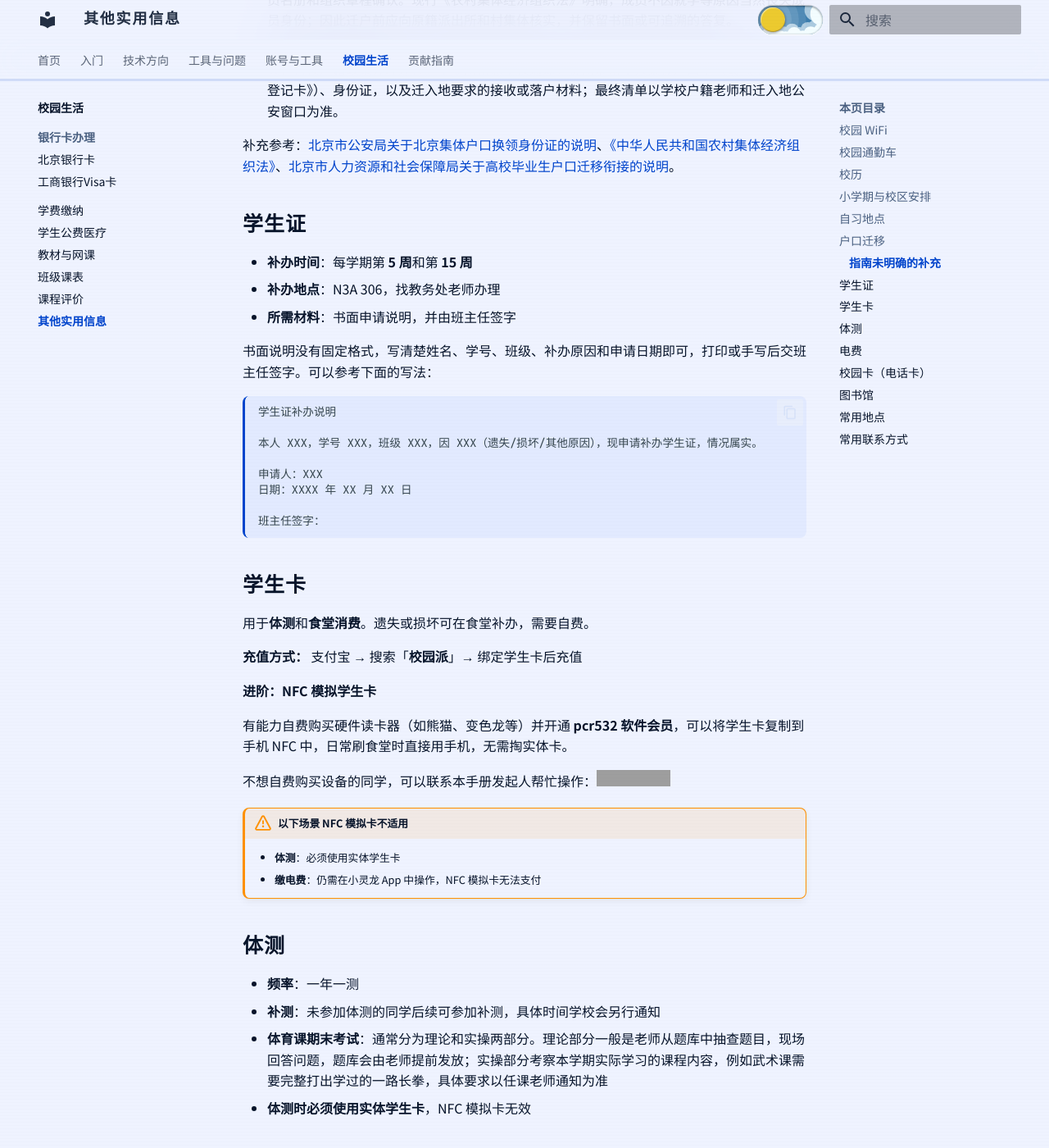
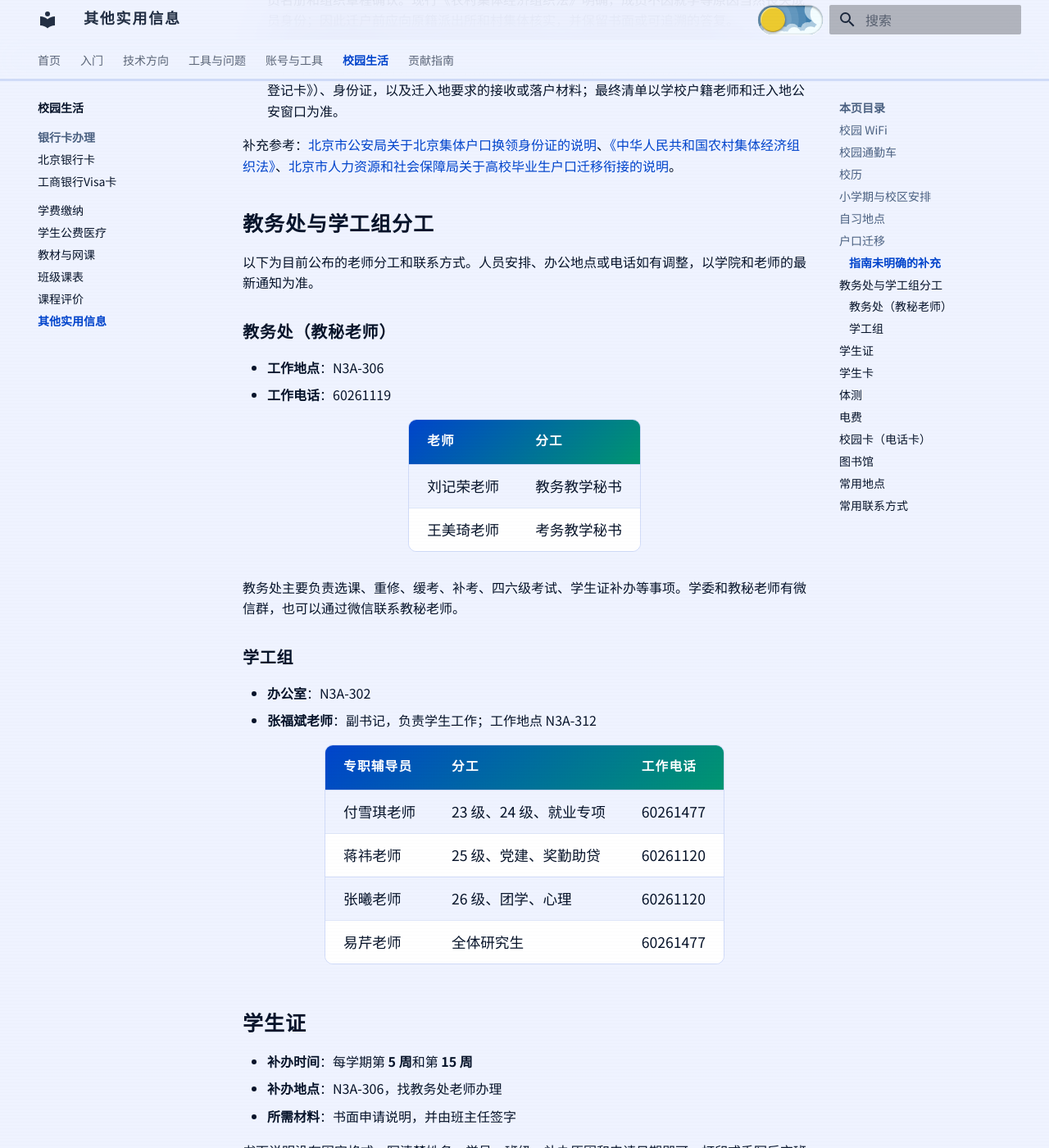
Before and after one commit to starnotes-xj/SurviveBIGCManual, an MkDocs documentation site: the page built from docs/05-校园生活/其他实用信息.md, in a window 1280 px wide and 1400 px high, scrolled down 3652 px. Shown: the whole window at 82% size. Built offline with MkDocs 1.6.1 and Material for MkDocs 9.7.7, drawn with Linux system fonts in a browser that asks for light colours; some of the changed text lies outside the part shown; grey boxes are pictures that could not be loaded.

Commit message:
补充教务处与学工组最新分工信息
根据用户提供的当前分工图片，补充教务处与学工组的办公地点、办公电话、老师职责及年级分工，并统一学生证办理和常用地点中的房间号写法。保留信息可能调整的提示，避免将图片内容表述为永久不变的官方承诺。

Constraint: 分工与联系方式来自用户提供的现场图片，人员安排和电话可能随学院通知调整
Rejected: 只更新常用地点表 | 无法呈现老师职责、年级范围和具体联系渠道
Confidence: medium
Scope-risk: narrow
Reversibility: clean
Directive: 后续使用前应以学院最新通知或老师确认的信息为准，尤其是办公地点、电话和年级分工
Tested: mkdocs build --strict; git diff --check; image text manually cross-checked
Not-tested: 未通过学院官方公告独立核验图片中的最新性

```diff
--- a/docs/05-校园生活/其他实用信息.md
+++ b/docs/05-校园生活/其他实用信息.md
@@ -61,10 +61,38 @@ http://172.16.3.200
 
 补充参考：[北京市公安局关于北京集体户口换领身份证的说明](https://www.beijing.gov.cn/fuwu/bmfw/bmzt/sfz/rdgz/202204/t20220406_2654939.html)、[《中华人民共和国农村集体经济组织法》](https://www.npc.gov.cn/npc/c2/c30834/202406/t20240628_437883.html)、[北京市人力资源和社会保障局关于高校毕业生户口迁移衔接的说明](https://rsj.beijing.gov.cn/xxgk/2024zcjd/202406/t20240617_3717910.html)。
 
+## 教务处与学工组分工
+
+以下为目前公布的老师分工和联系方式。人员安排、办公地点或电话如有调整，以学院和老师的最新通知为准。
+
+### 教务处（教秘老师）
+
+- **工作地点**：N3A-306
+- **工作电话**：60261119
+
+| 老师 | 分工 |
+|---|---|
+| 刘记荣老师 | 教务教学秘书 |
+| 王美琦老师 | 考务教学秘书 |
+
+教务处主要负责选课、重修、缓考、补考、四六级考试、学生证补办等事项。学委和教秘老师有微信群，也可以通过微信联系教秘老师。
+
+### 学工组
+
+- **办公室**：N3A-302
+- **张福斌老师**：副书记，负责学生工作；工作地点 N3A-312
+
+| 专职辅导员 | 分工 | 工作电话 |
+|---|---|---|
+| 付雪琪老师 | 23 级、24 级、就业专项 | 60261477 |
+| 蒋祎老师 | 25 级、党建、奖勤助贷 | 60261120 |
+| 张曦老师 | 26 级、团学、心理 | 60261120 |
+| 易芹老师 | 全体研究生 | 60261477 |
+
 ## 学生证
 
 - **补办时间**：每学期第 **5 周**和第 **15 周**
-- **补办地点**：N3A 306，找教务处老师办理
+- **补办地点**：N3A-306，找教务处老师办理
 - **所需材料**：书面申请说明，并由班主任签字
 
 书面说明没有固定格式，写清楚姓名、学号、班级、补办原因和申请日期即可，打印或手写后交班主任签字。可以参考下面的写法：
@@ -134,9 +162,9 @@ http://172.16.3.200
 | 地点 | 位置 |
 |---|---|
 | 信息工程学院楼 | N3A |
-| 教务处 | N3A 306 |
+| 教务处 | N3A-306 |
 | 实验楼 | N1B |
-| 学工组 | N3A 302 |
+| 学工组 | N3A-302 |
 
 ## 常用联系方式
 
```
